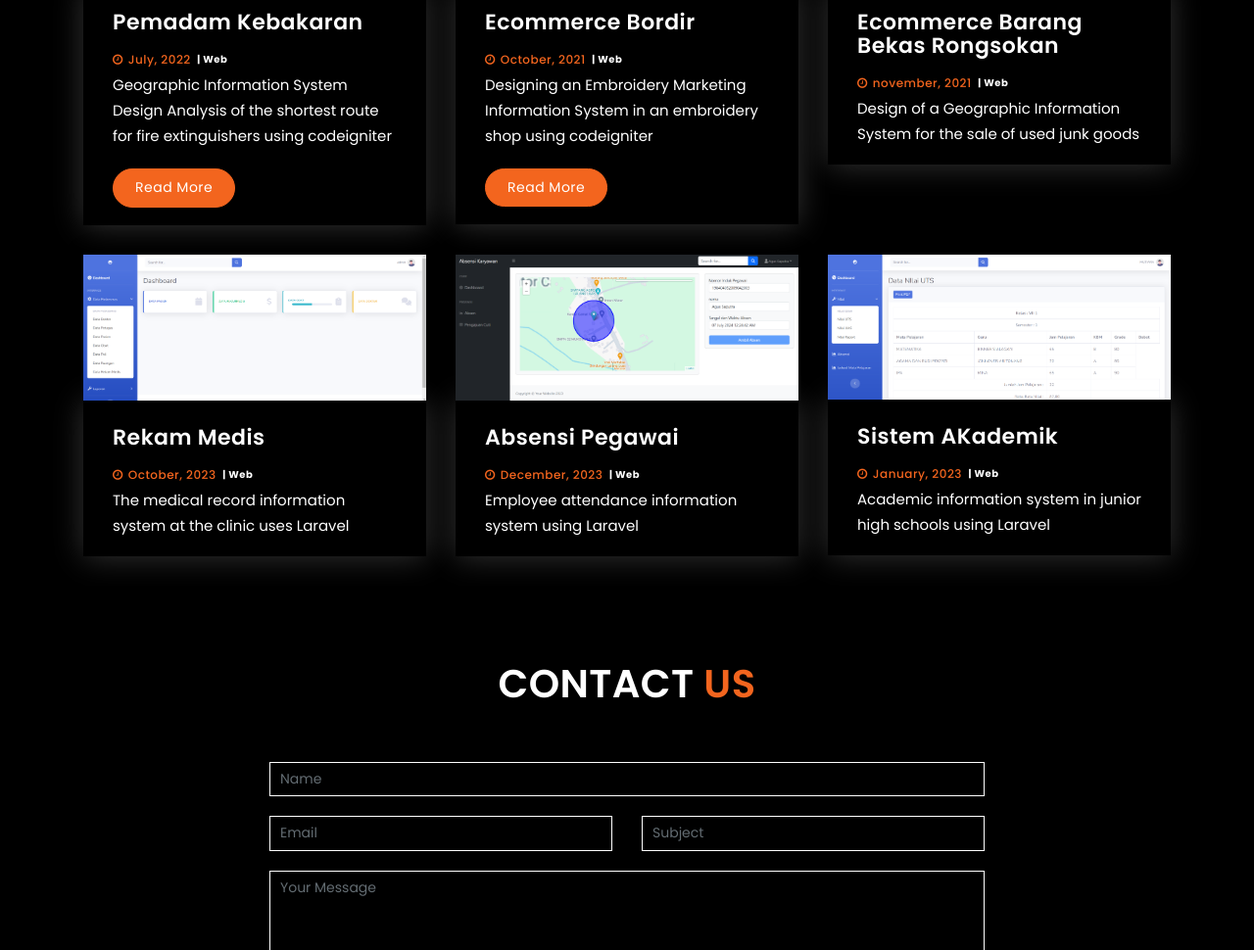
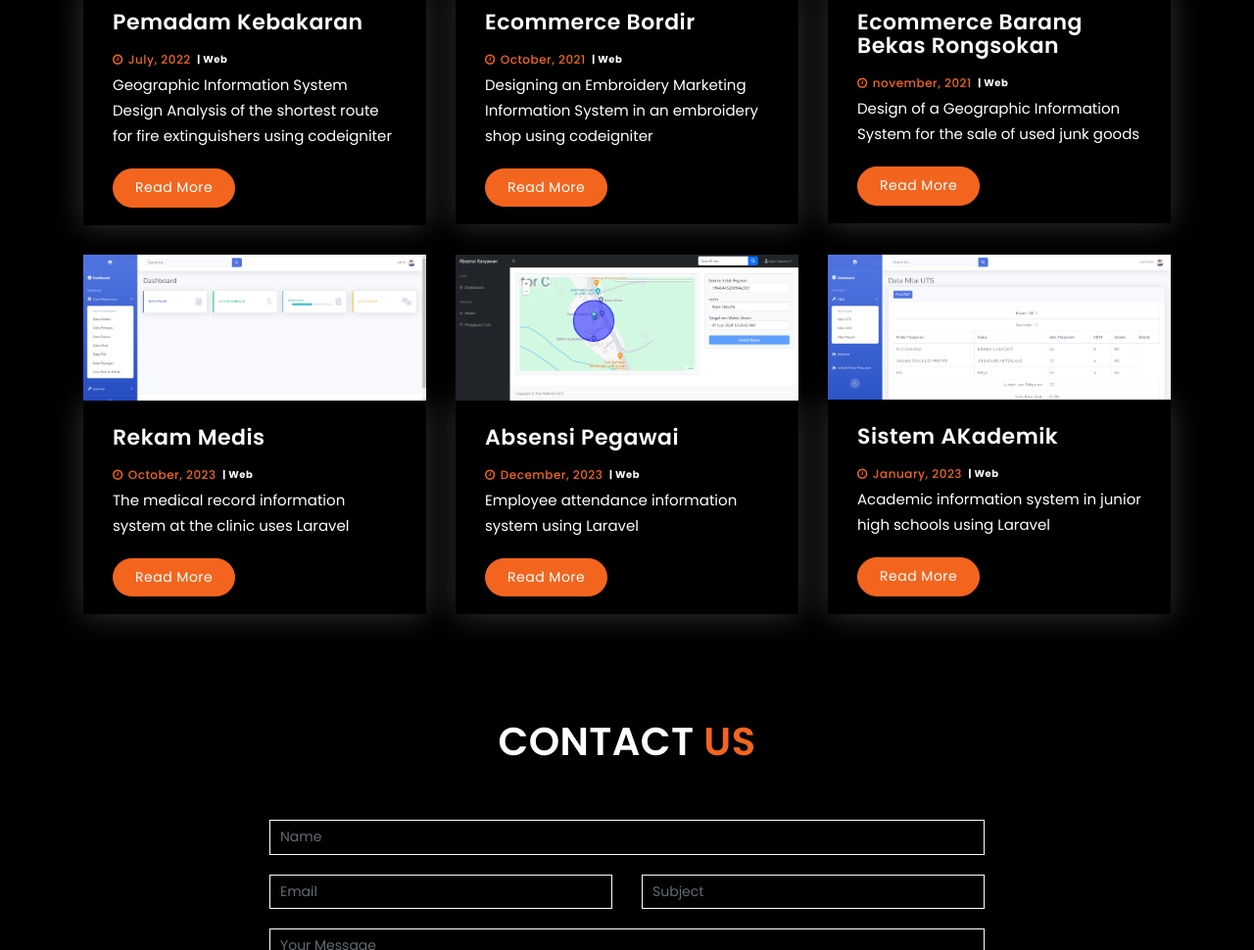
Before and after one commit to muhammadallp/muhammadallp.github.io, a plain HTML site: page index.html in a window 1280 px wide. Shown: the part 953-1923 px from the top of the page at 98% size. Drawn offline with Linux system fonts and the light colour scheme; animation ran at ten frames a second.

Commit message:
index.html

```diff
--- a/index.html
+++ b/index.html
@@ -162,7 +162,7 @@
                   <small><i class="fa fa-clock-o"></i>november, 2021</small>
                   <span>| Web</span>
                   <p>Design of a Geographic Information System for the sale of used junk goods</p>
-                  <!-- <a href="#" class="btn blog_btn btn-secondary">Read More</a> -->
+                  <a href="https://github.com/muhammadallp/codeigniter-4-geografis" class="btn blog_btn btn-secondary">Read More</a>
                 </div>
               </div>
             </div>
@@ -184,7 +184,7 @@
                   <small><i class="fa fa-clock-o"></i>October, 2023</small>
                   <span>| Web</span>
                   <p>The medical record information system at the clinic uses Laravel</p>
-                  <!-- <a href="#" class="btn blog_btn btn-secondary">Read More</a> -->
+                  <a href="https://github.com/muhammadallp/Rekammedis" class="btn blog_btn btn-secondary">Read More</a>
                 </div>
               </div>
             </div>
@@ -200,7 +200,7 @@
                   <small><i class="fa fa-clock-o"></i>December, 2023</small>
                   <span>| Web</span>
                   <p>Employee attendance information system using Laravel</p>
-                  <!-- <a href="#" class="btn blog_btn btn-secondary">Read More</a> -->
+                  <a href="#" class="btn blog_btn btn-secondary">Read More</a>
                 </div>
               </div>
             </div>
@@ -216,7 +216,7 @@
                   <small><i class="fa fa-clock-o"></i>January, 2023</small>
                   <span>| Web</span>
                   <p>Academic information system in junior high schools using Laravel</p>
-                  <!-- <a href="#" class="btn blog_btn btn-secondary">Read More</a> -->
+                  <a href="https://github.com/muhammadallp/sistemInformasiakademik" class="btn blog_btn btn-secondary">Read More</a>
                 </div>
               </div>
             </div>
```
